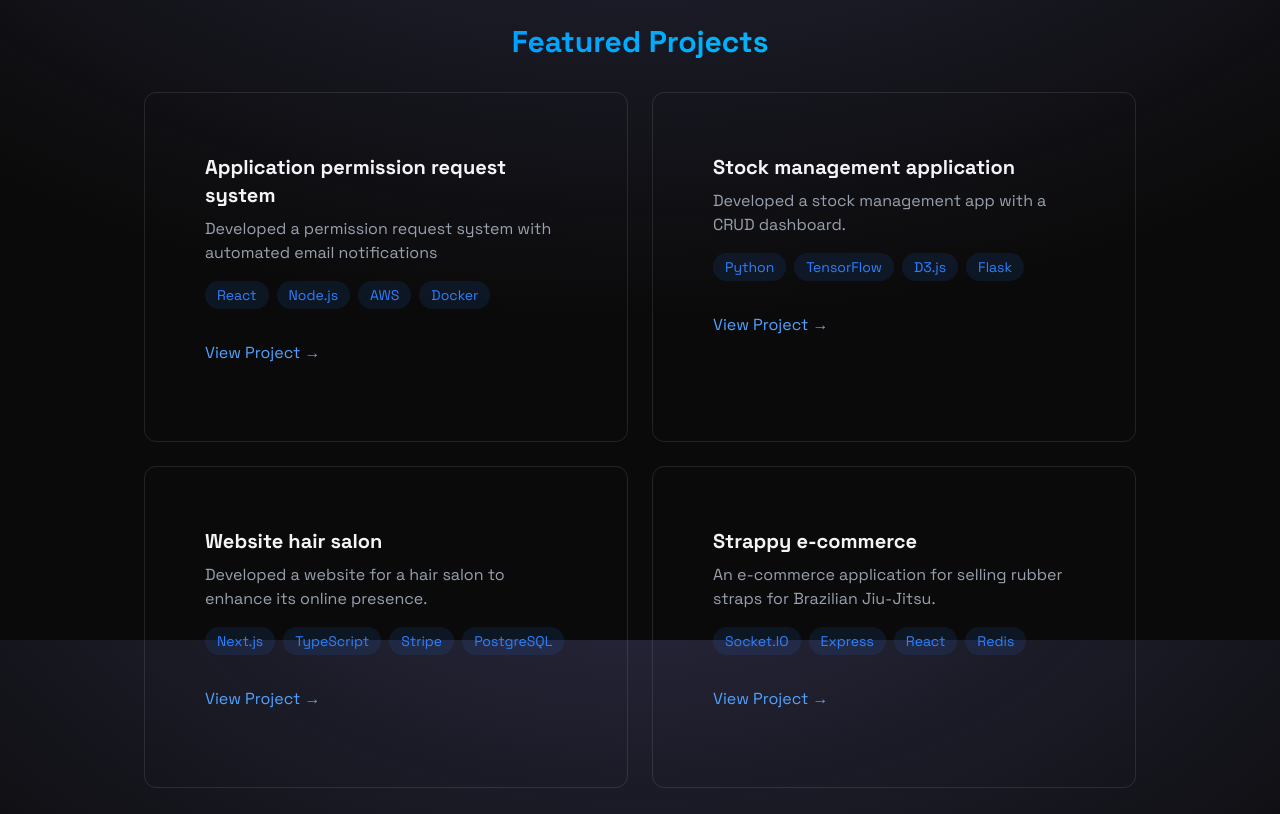
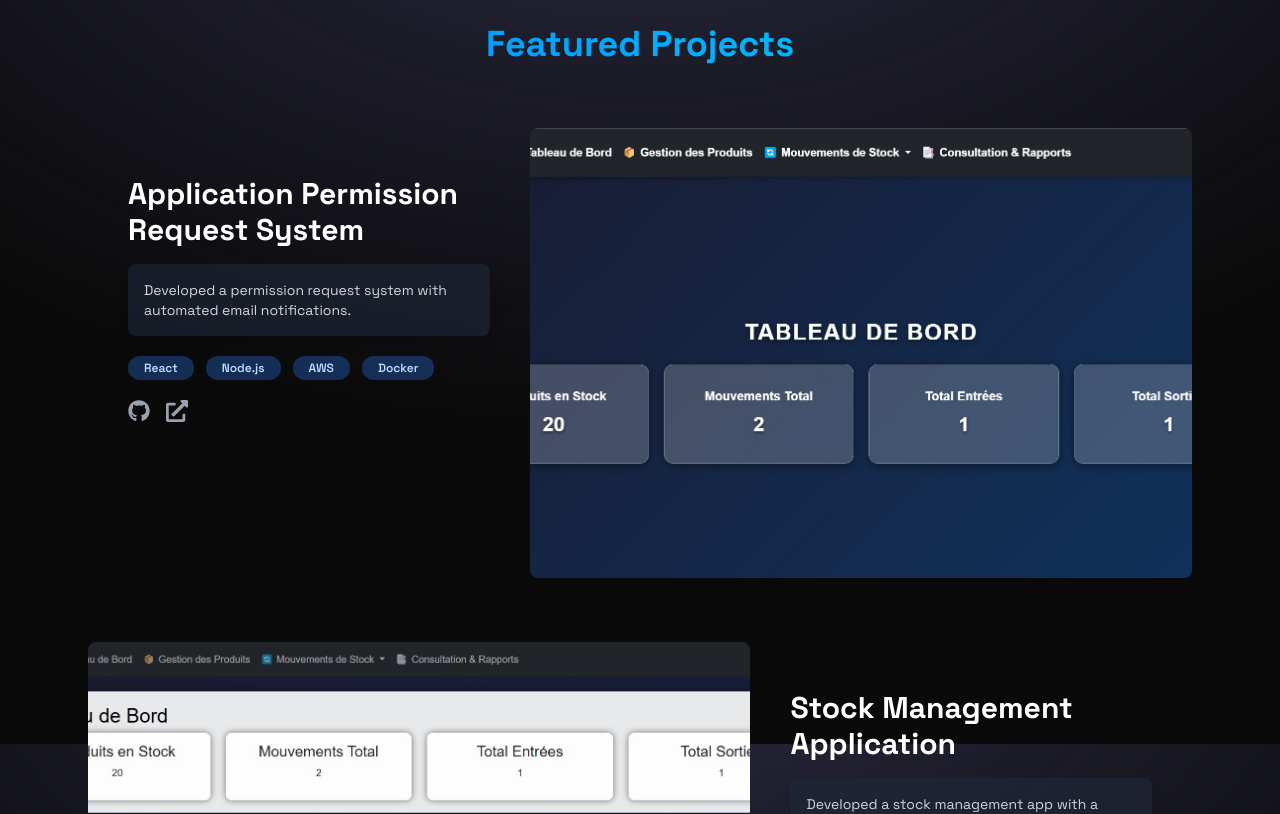
Before and after one commit to AyoubDahb/portfolio_v2, a React (Vite) app: page / in a window 1280 px wide. Shown: the part 1760-2574 px from the top of the page. Built offline with nearby package versions, Linux system fonts and the light colour scheme.

Commit message:
modification section projet

```diff
--- a/package.json
+++ b/package.json
@@ -17,7 +17,10 @@
     "emailjs-com": "^3.2.0",
     "react": "^18.3.1",
     "react-dom": "^18.3.1",
+    "react-icons": "^5.5.0",
+    "react-router-dom": "^7.3.0",
     "react-transition-group": "^4.4.5",
+    "styled-components": "^6.1.15",
     "swiper": "^11.2.3",
     "tailwindcss": "^4.0.0"
   },
--- a/src/App.jsx
+++ b/src/App.jsx
@@ -5,7 +5,7 @@ import { Navbar } from "./components/Navbar";
 import { MobileMenu } from "./components/MobileMenu";
 import { Home } from "./components/sections/Home";
 import { About } from "./components/sections/About";
-import { Projects } from "./components/sections/Projects";
+import  Projects  from "./components/sections/Projects";
 import "./index.css";
 import { Contact } from "./components/sections/Contact";
 
--- a/src/components/sections/Projects.jsx
+++ b/src/components/sections/Projects.jsx
@@ -1,163 +1,125 @@
 import { RevealOnScroll } from "../RevealOnScroll";
+import { FaGithub, FaExternalLinkAlt } from "react-icons/fa";
 
-export const Projects = () => {
+const projects = [
+  {
+    title: "Application Permission Request System",
+    description: "Developed a permission request system with automated email notifications.",
+    technologies: ["React", "Node.js", "AWS", "Docker"],
+    image: "/images/project1.jpg",
+    github: "https://github.com/example",
+    live: "https://example.com",
+  },
+  {
+    title: "Stock Management Application",
+    description: "Developed a stock management app with a CRUD dashboard.",
+    technologies: ["Python", "TensorFlow", "D3.js", "Flask"],
+    image: "/images/project2.jpg",
+    github: "https://github.com/example",
+    live: "https://example.com",
+  },
+  {
+    title: "Website for Hair Salon",
+    description: "Developed a website for a hair salon to enhance its online presence.",
+    technologies: ["Next.js", "TypeScript", "Stripe", "PostgreSQL"],
+    image: "/images/project3.jpg",
+    github: "https://github.com/example",
+    live: "https://example.com",
+  },
+  {
+    title: "Strappy E-commerce",
+    description: "An e-commerce application for selling rubber straps for Brazilian Jiu-Jitsu.",
+    technologies: ["Socket.IO", "Express", "React", "Redis"],
+    image: "/images/project4.jpg",
+    github: "https://github.com/example",
+    live: "https://example.com",
+  },
+];
+
+// 🔹 **Composant ProjectCard amélioré et épuré**
+const ProjectCard = ({ project, index }) => {
+  const isEven = index % 2 === 0;
+
+  return (
+    <div className={`relative flex flex-col md:flex-row items-center md:items-start ${isEven ? "md:flex-row-reverse" : ""} group transition-transform duration-300 hover:scale-[1.01]`}>
+
+      {/* Image du projet (sans zoom, juste plus grande) */}
+      <div className="w-full md:w-3/5 rounded-lg overflow-hidden">
+        <img
+          src={project.image}
+          alt={project.title}
+          className="w-full h-[350px] md:h-[450px] object-cover"
+        />
+      </div>
+
+      {/* Contenu du projet : plus large et lisible */}
+      <div className="w-full md:w-2/5 flex flex-col justify-center p-8 md:p-10 transition-opacity duration-500 group-hover:opacity-100">
+
+        <h3 className="text-3xl font-bold text-white mt-2 transition-all duration-500 group-hover:text-white">
+          {project.title}
+        </h3>
+
+        {/* Description avec fond subtile */}
+        <p className="text-gray-300 text-sm mt-4 bg-gray-800/60 p-4 rounded-lg shadow-lg transition-all duration-500 group-hover:bg-gray-900/70">
+          {project.description}
+        </p>
+
+        {/* Technologies utilisées avec un effet smooth */}
+        <div className="flex flex-wrap gap-3 mt-5">
+          {project.technologies.map((tech, index) => (
+            <span key={index} className="bg-blue-500/30 text-blue-200 py-1 px-4 rounded-full text-xs font-semibold transition-all duration-300 group-hover:bg-blue-500/50">
+              {tech}
+            </span>
+          ))}
+        </div>
+
+        {/* Icônes GitHub et Lien Live améliorés */}
+        <div className="flex gap-4 mt-5">
+          {project.github && (
+            <a href={project.github} target="_blank" rel="noopener noreferrer" className="text-gray-400 hover:text-white transition-transform duration-300 hover:scale-110">
+              <FaGithub size={22} />
+            </a>
+          )}
+          {project.live && (
+            <a href={project.live} target="_blank" rel="noopener noreferrer" className="text-gray-400 hover:text-white transition-transform duration-300 hover:scale-110">
+              <FaExternalLinkAlt size={22} />
+            </a>
+          )}
+        </div>
+      </div>
+    </div>
+  );
+};
+
+// 🔹 **Composant principal Projects**
+const Projects = () => {
   return (
     <section
       id="projects"
       className="min-h-screen flex items-center justify-center py-20"
+      style={{
+        backgroundColor: "#0a0a0a",
+        backgroundImage:
+          "radial-gradient(ellipse 80% 80% at 50% -20%, rgba(120, 119, 198, 0.3), rgba(255, 255, 255, 0))",
+        backgroundAttachment: "fixed",
+        backgroundSize: "cover",
+        overflowX: "hidden",
+      }}
     >
       <RevealOnScroll>
-        <div className="max-w-5xl mx-auto px-4">
-          <h2 className="text-3xl font-bold mb-8 bg-gradient-to-r from-blue-500 to-cyan-400 bg-clip-text text-transparent text-center">
-            {" "}
+        <div className="max-w-6xl mx-auto px-6 space-y-16">
+          <h2 className="text-4xl font-bold text-center bg-gradient-to-r from-blue-500 to-cyan-400 bg-clip-text text-transparent">
             Featured Projects
           </h2>
-          <div className="grid grid-cols-1 md:grid-cols-2 gap-6">
-            <div className="p-15 rounded-xl border border-white/10 hover:-translate-y-1 hover:border-blue-500/30 hover:shadow-[0_2px_8px_rgba(59,130,246,0.2)] transition">
-              <h3 className="text-xl font-bold mb-2"> Application permission request system</h3>
-              <p className="text-gray-400 mb-4">
-                Developed a permission request system with automated email notifications
-              </p>
-              <div className="flex flex-wrap gap-2 mb-4">
-                {["React", "Node.js", "AWS", "Docker"].map((tech, key) => (
-                  <span
-                    key={key}
-                    className="bg-blue-500/10 text-blue-500 py-1 px-3 rounded-full text-sm hover:bg-blue-500/20
-                                    hover:shadow-[0_2px_8px_rgba(59,130,246,0.1)] transition-all
-                    "
-                  >
-                    {tech}
-                  </span>
-                ))}
-              </div>
 
-              <div className="flex justify-between items-center">
-                <a
-                  href="#"
-                  className="text-blue-400 hover:text-blue-300 transition-colors my-4"
-                >
-                  View Project →
-                </a>
-              </div>
-            </div>
-            <div
-              className="
-              glass p-15 rounded-xl border border-white/10
-              hover:-translate-y-1 hover:border-blue-500/30
-              hover:shadow-[0_4px_20px_rgba(59,130,246,0.1)]
-              transition-all
-            "
-            >
-              <h3 className="text-xl font-bold mb-2">Stock management application</h3>
-              <p className="text-gray-400 mb-4">
-                Developed a stock management app with a CRUD dashboard.
-              </p>
-              <div className="flex flex-wrap gap-2 mb-4">
-                {["Python", "TensorFlow", "D3.js", "Flask"].map((tech, key) => (
-                  <span
-                    key={key}
-                    className="
-                      bg-blue-500/10 text-blue-500 py-1 px-3
-                      rounded-full text-sm
-                      transition
-                      hover:bg-blue-500/20 hover:-translate-y-0.5
-                      hover:shadow-[0_2px_8px_rgba(59,130,246,0.2)]
-                    "
-                  >
-                    {tech}
-                  </span>
-                ))}
-              </div>
-              <div className="flex justify-between items-center">
-                <a
-                  href="#"
-                  className="text-blue-400 hover:text-blue-300 transition-colors my-4"
-                >
-                  View Project →
-                </a>
-              </div>
-            </div>
-
-            <div
-              className="
-              glass p-15 rounded-xl border border-white/10
-              hover:-translate-y-1 hover:border-blue-500/30
-              hover:shadow-[0_4px_20px_rgba(59,130,246,0.1)]
-              transition-all
-            "
-            >
-              <h3 className="text-xl font-bold mb-2">Website hair salon</h3>
-              <p className="text-gray-400 mb-4">
-                Developed a website for a hair salon to enhance its online presence.
-              </p>
-              <div className="flex flex-wrap gap-2 mb-4">
-                {["Next.js", "TypeScript", "Stripe", "PostgreSQL"].map(
-                  (tech) => (
-                    <span
-                      key={tech}
-                      className="
-                      bg-blue-500/10 text-blue-500 py-1 px-3
-                      rounded-full text-sm
-                      transition
-                      hover:bg-blue-500/20 hover:-translate-y-0.5
-                      hover:shadow-[0_2px_8px_rgba(59,130,246,0.2)]
-                    "
-                    >
-                      {tech}
-                    </span>
-                  )
-                )}
-              </div>
-              <div className="flex justify-between items-center">
-                <a
-                  href="#"
-                  className="text-blue-400 hover:text-blue-300 transition-colors my-4"
-                >
-                  View Project →
-                </a>
-              </div>
-            </div>
-
-            <div
-              className="
-              glass p-15 rounded-xl border border-white/10
-              hover:-translate-y-1 hover:border-blue-500/30
-              hover:shadow-[0_4px_20px_rgba(59,130,246,0.1)]
-              transition-all
-            "
-            >
-              <h3 className="text-xl font-bold mb-2"> Strappy e-commerce </h3>
-              <p className="text-gray-400 mb-4">
-                An e-commerce application for selling rubber straps for Brazilian Jiu-Jitsu.
-              </p>
-              <div className="flex flex-wrap gap-2 mb-4">
-                {["Socket.IO", "Express", "React", "Redis"].map((tech, key) => (
-                  <span
-                    key={key}
-                    className="
-                      bg-blue-500/10 text-blue-500 py-1 px-3
-                      rounded-full text-sm
-                      transition
-                      hover:bg-blue-500/20 hover:-translate-y-0.5
-                      hover:shadow-[0_2px_8px_rgba(59,130,246,0.2)]
-                    "
-                  >
-                    {tech}
-                  </span>
-                ))}
-              </div>
-              <div className="flex justify-between items-center ">
-                <a
-                  href="#"
-                  className="text-blue-400 hover:text-blue-300 transition-colors my-4"
-                >
-                  View Project →
-                </a>
-              </div>
-            </div>
-          </div>
+          {/* Liste des projets avec modernisation */}
+          {projects.map((project, index) => (
+            <ProjectCard key={index} project={project} index={index} />
+          ))}
         </div>
       </RevealOnScroll>
     </section>
   );
 };
+
+export default Projects;
```
Also changed, not shown: 1 other file (tests, documents, lock files or other folders).
